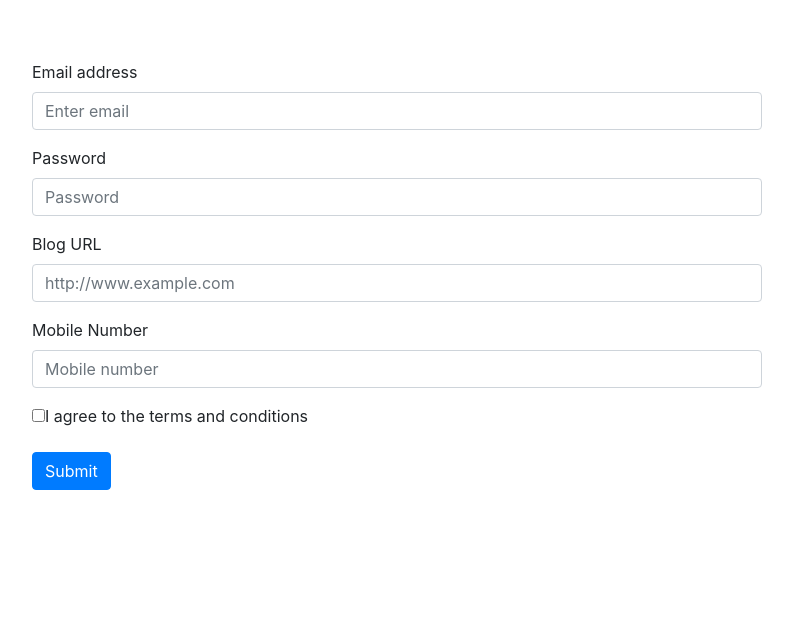
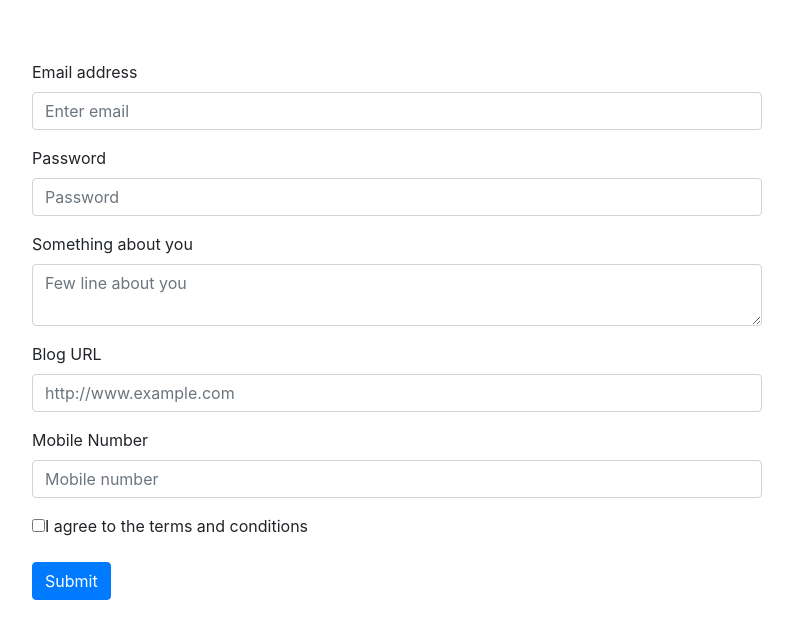
Before and after one commit to ameerthehacker/jquery-simple-validator, a website: page src/index.html in a window 1280 px wide. Shown: the whole page, without its empty margins (243-1036 px from the left). Drawn offline with nearby package versions, Linux system fonts and the light colour scheme; files that its build step writes are made by us from their sources.

Commit message:
Validate textareas

```diff
--- a/src/index.html
+++ b/src/index.html
@@ -33,6 +33,10 @@
               required>
           </div>
           <div class="form-group">
+            <label for="exampleTextarea1">Something about you</label>
+            <textarea id="exampleTextarea1" class="form-control" placeholder="Few line about you" required></textarea>
+          </div>
+          <div class="form-group">
             <label for="exampleURL1">Blog URL</label>
             <input type="url" class="form-control" id="exampleURL1" placeholder="http://www.example.com" required>
           </div>
--- a/src/js/validator.js
+++ b/src/js/validator.js
@@ -23,7 +23,7 @@ export const validateForms = () => {
 const validateForm = form => {
   // Get all the inputs in the form
   const inputs = $(form)
-    .find("input")
+    .find("input, textarea")
     .toArray();
   validateInputs(inputs);
   // Check during form submission and prevent if invalid
```
